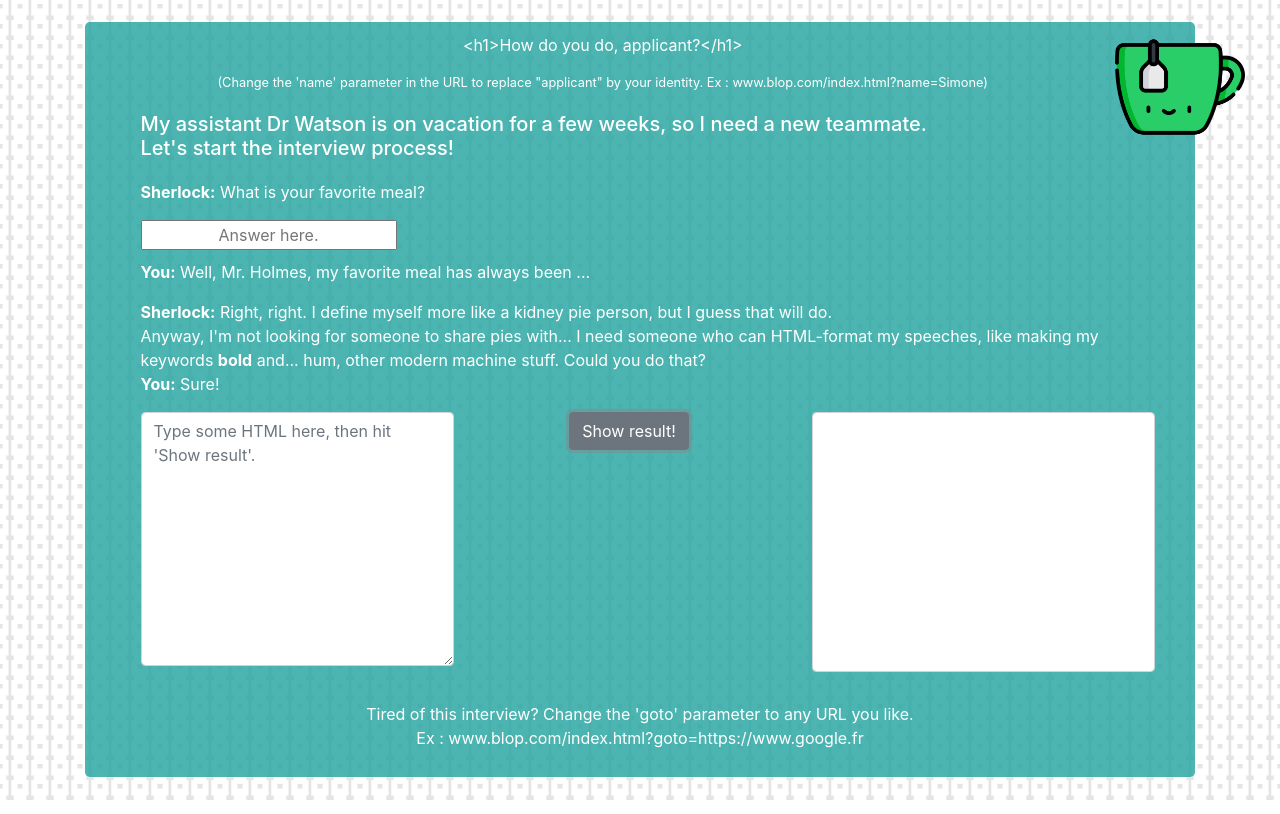
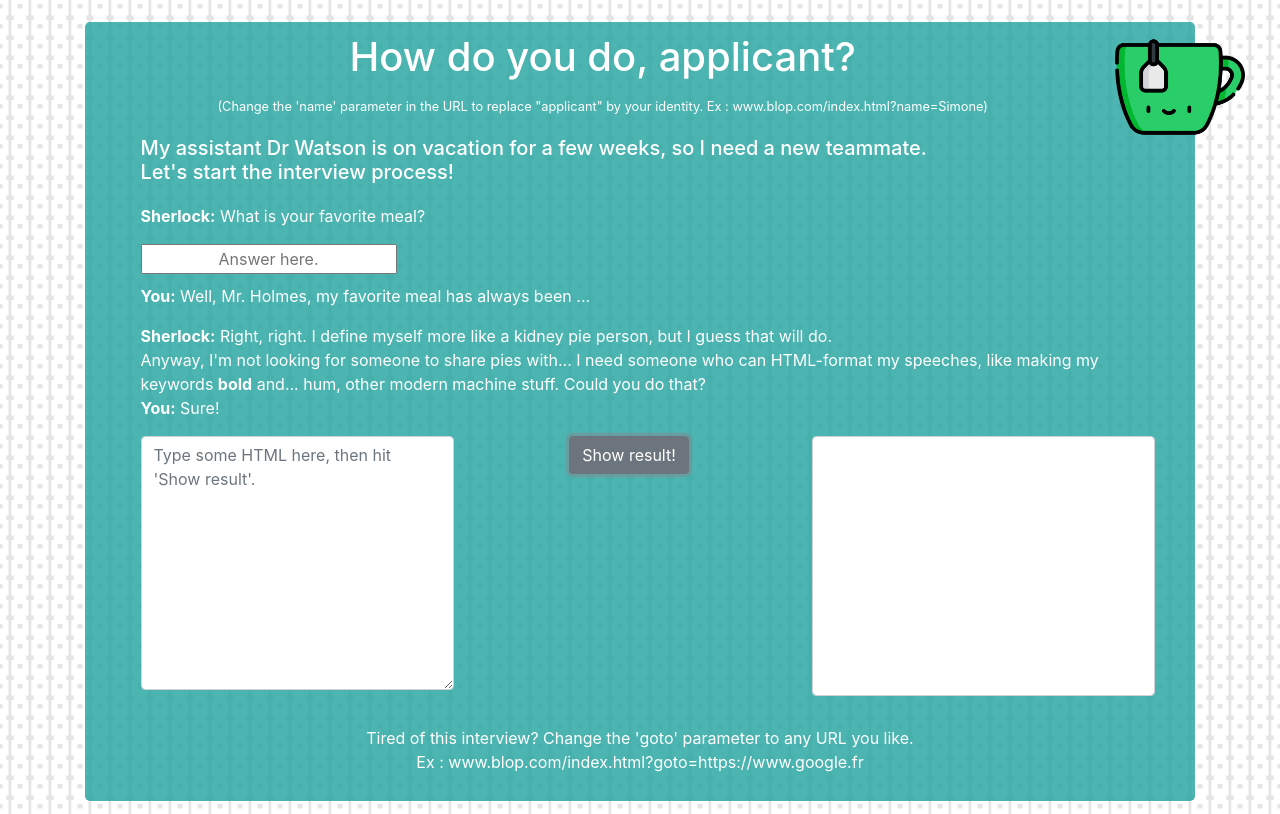
Before and after one commit to Hullaballo2001/quest-security-xss-basics, a plain HTML site: page quest-security-xss-advanced-prevent/index.html in a window 1280 px wide. Both pictures are taken after a click on the button "Show result!". Drawn offline with Linux system fonts and the light colour scheme.

Commit message:
description

```diff
--- a/quest-security-xss-advanced-prevent/index.html
+++ b/quest-security-xss-advanced-prevent/index.html
@@ -5,7 +5,9 @@
     <meta charset="UTF-8">
     <meta name="viewport" content="width=device-width, initial-scale=1.0">
     <meta http-equiv="X-UA-Compatible" content="ie=edge">
-
+    <!--
+    <meta http-equiv="Content-Security-Policy" content="script-src 'self';" >
+-->
     <title>XSS</title>
 
     <link rel="stylesheet" type="text/css" href="vendors/bootstrap.min.css">
@@ -18,7 +20,6 @@
         <img src="img/tea.png" style="width: 130px; float:right; position:relative; left:50px;">
         <div style="background-color: rgba(32, 163, 158, 0.8); margin-top: 2%; border-radius: 5px; padding: 1% 5%;">
             <!-- XSS vulnerability #1
-
                     Hack hint: typing <script>alert(1)</script> in the url bar won't work,
                     but unfortunately, typing something like <img src=" " onerror="alert(1)"> will! -->
 
@@ -33,7 +34,6 @@
             </h5>
 
             <!-- XSS vulnerability #2
-
                     Hack hint: typing something like <img src=" " onerror="alert(1)"> will work! -->
 
             <p><strong>Sherlock:</strong> What is your favorite meal?</p>
@@ -53,7 +53,6 @@
             <div class="row">
 
                 <!-- XSS vulnerability #3
-
                         Hack hint: typing something like <img src=" " onerror="alert(1)"> will work! -->
 
                 <div class="col-md-4">
@@ -69,7 +68,6 @@
 
 
             <!-- XSS vulnerability #4
-
                     Hack hint: using javascript pseudo-protocol by typing goto=javascript:alert(1) in the url bar will work! -->
 
             <p class="text-center" style="margin-top: 3%;">
@@ -93,10 +91,10 @@
         userName = "applicant";
 
         if (userParam !== null) {
-            userName = userParam;
+            userName = encodeURIComponent(userParam);
         }
 
-        document.getElementById("welcome-text").innerText = "<h1>How do you do, " + userName + "?</h1>";
+        document.getElementById("welcome-text").innerHTML = "<h1>How do you do, " + userName + "?</h1>";
 
         //  XSS vulnerability #2
 
@@ -117,21 +115,15 @@
 
         showButton.addEventListener("click", showHTML);
 
-
         function showHTML() {
-        if (sentence.htmlInput('alert') >= 0) {
-        } else {
-          htmlOutput.innerHTML = htmlInput.value;
-        }
-
-
+            htmlOutput.innerText = htmlInput.value;
         }
 
         //  XSS vulnerability #4
 
         const redir = params.get("goto");
         if (redir !== null && redir !== "null") {
-            document.location = redir;
+            document.location = encodeURIComponent(redir);
         }
 
     </script>
```
